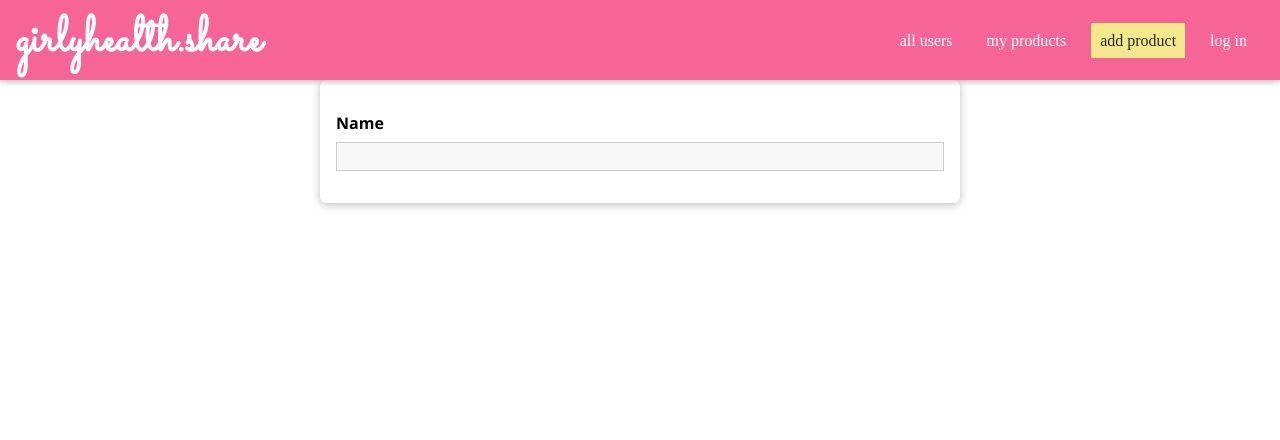
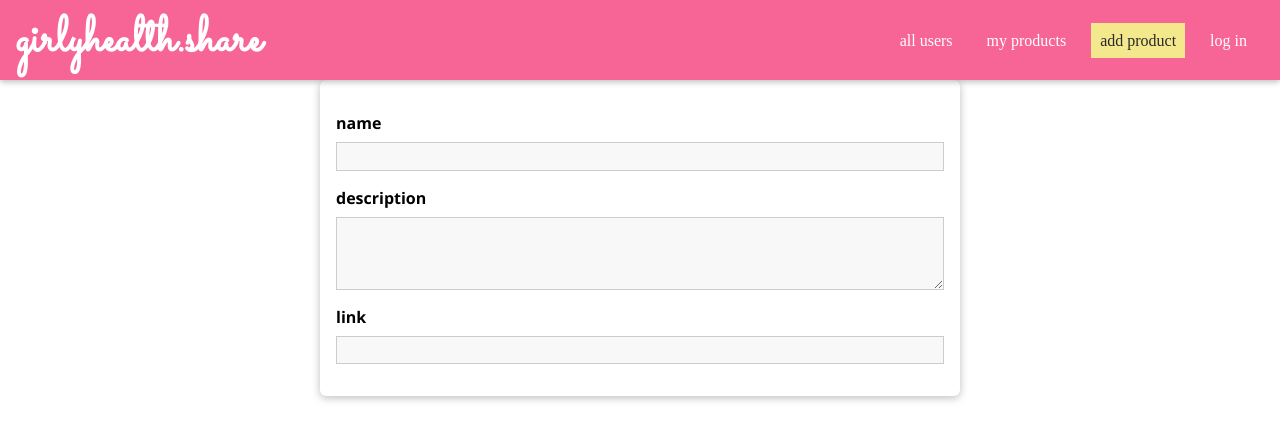
Before and after one commit to lilyshowlader/girly.share, a React (Create React App) app: page /products/new in a window 1280 px wide. Shown: the top 440 px of the page. Built offline with nearby package versions, Linux system fonts and the light colour scheme.

Commit message:
add description and link input handler

```diff
--- a/src/products/pages/NewProduct.jsx
+++ b/src/products/pages/NewProduct.jsx
@@ -1,4 +1,4 @@
-import React from 'react'
+import React, { useCallback } from 'react'
 import Input from '../../shared/components/FormElements/Input'
 import { VALIDATOR_REQUIRE } from '../../shared/util/validators'
 import './NewProduct.css'
@@ -6,20 +6,41 @@ import './NewProduct.css'
 
 
 function NewProduct() {
-  const titleInputHandler = (id, value, isValid) => {
-
-  }
+  const titleInputHandler = useCallback((id, value, isValid) => {}, [])
+  const descriptionInputHandler = useCallback((id, value, isValid) => {}, [])
+  const linkInputHandler = useCallback((id, value, isValid) => {}, [])
 
 
   return (
     <form className='place-form'>
       <Input
+      id='title'
       element='input'
       type='text'
-      label='Name'
+      label='name'
       validators={[VALIDATOR_REQUIRE()]}
       errorText='please enter a valid title'
       onInput={titleInputHandler}
+      />
+
+      <Input
+      id='description'
+      element='textarea'
+      type='text'
+      label='description'
+      validators={[VALIDATOR_REQUIRE()]}
+      errorText='please enter a description!'
+      onInput={descriptionInputHandler}
+      />
+
+      <Input
+      id='link'
+      element='input'
+      type='text'
+      label='link'
+      validators={[VALIDATOR_REQUIRE()]}
+      errorText='please enter a valid title'
+      onInput={linkInputHandler}
       />
     </form>
   )
```
